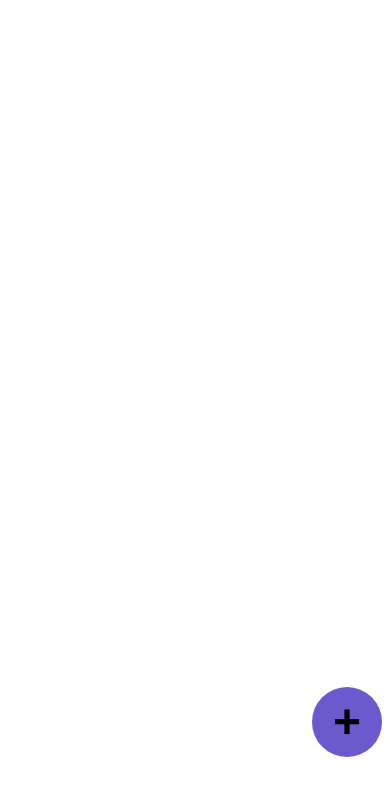
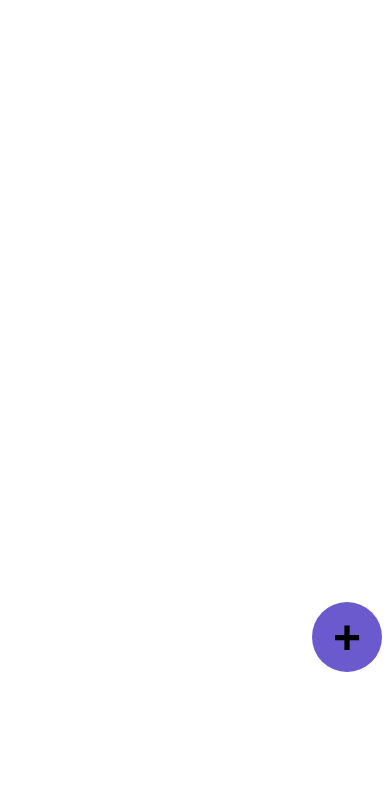
Before and after one commit to Renangenito/Rupdelit, a plain HTML site: page index.html in a window 390 px wide. Shown: the part 88-884 px from the top of the page. Drawn offline with Linux system fonts and the light colour scheme.

Commit message:
Corrigindo um erro no CSS

```diff
--- a/style.css
+++ b/style.css
@@ -137,7 +137,7 @@ tr:hover{
     .botao-cadastrar{
         position: fixed;
         left: 80vw;
-        top: 90vh;
+        top: 80vh;
         font-size: 0;
         width: 70px;
         height: 70px;
```
